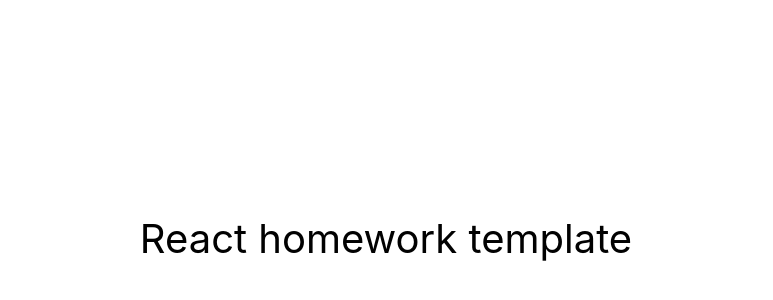
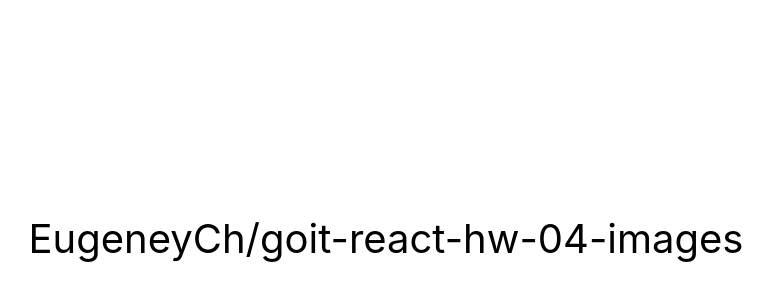
Before and after one commit to EugeneyCh/goit-react-hw-04-images, a React (Create React App) app: page / in a window 1280 px wide. Shown: the part 162-462 px from the top of the page, without its empty margins (254-1027 px from the left). Built offline with nearby package versions, Linux system fonts and the light colour scheme.

Commit message:
Update App.jsx

```diff
--- a/src/components/App.jsx
+++ b/src/components/App.jsx
@@ -7,10 +7,10 @@ export const App = () => {
         justifyContent: 'center',
         alignItems: 'center',
         fontSize: 40,
-        color: '#010101'
+        color: '#010101',
       }}
     >
-      React homework template
+      EugeneyCh/goit-react-hw-04-images
     </div>
   );
 };
```
